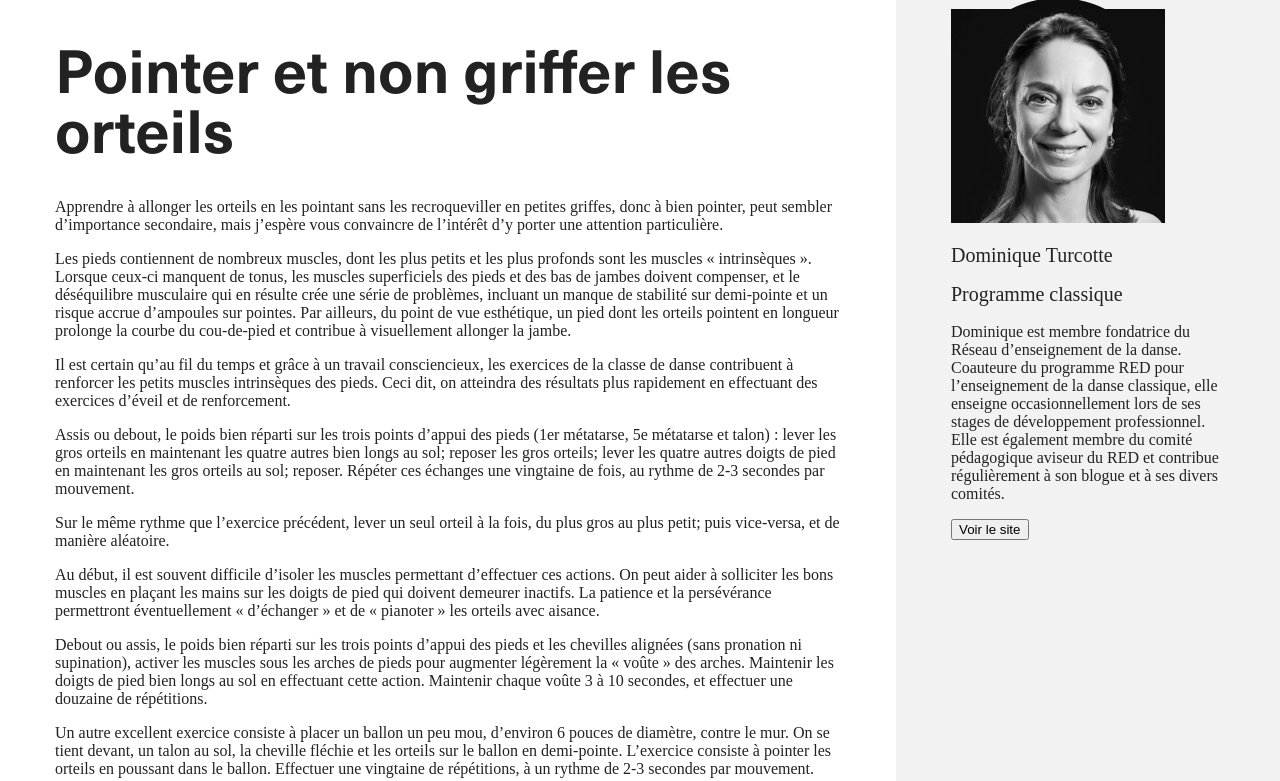
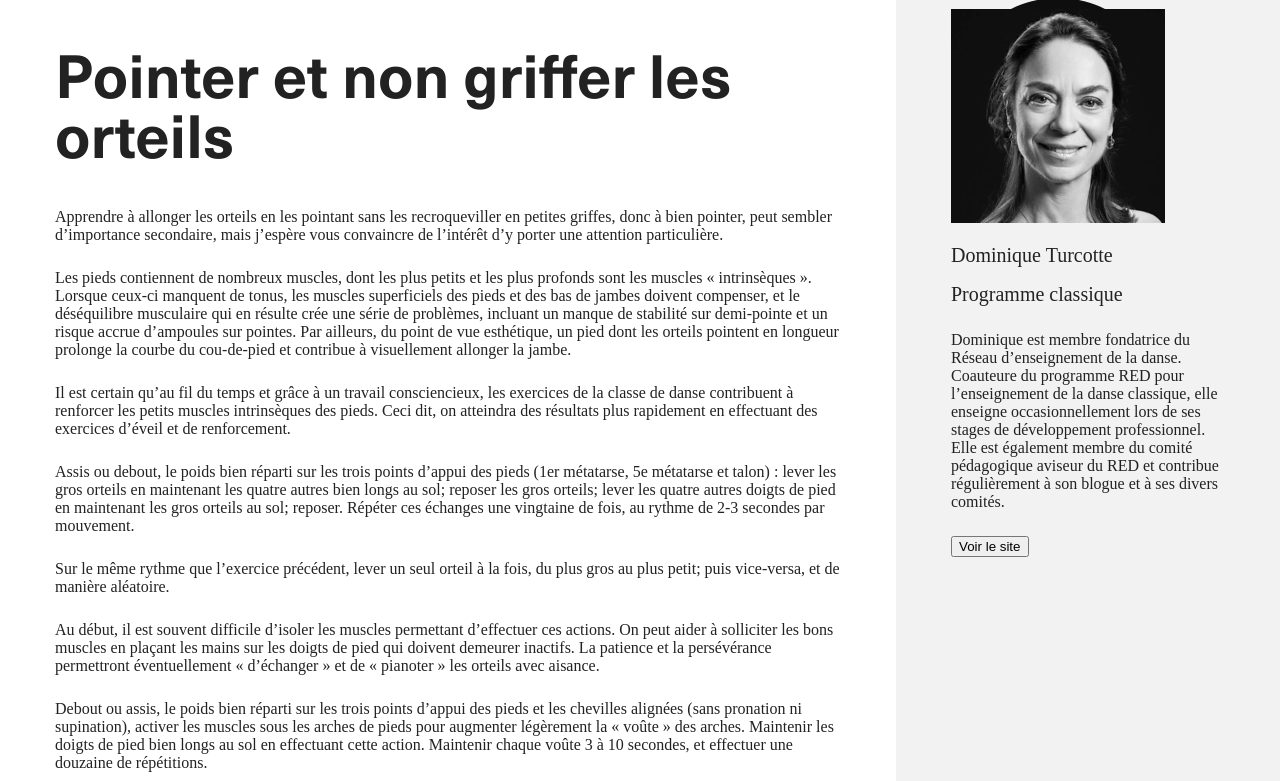
Before and after one commit to Nickoog/principalstudio, a website: page public/index.html in a window 1280 px wide. Shown: the part 602-1383 px from the top of the page. Drawn offline with Linux system fonts and the light colour scheme; a web font is replaced by a local one.

Commit message:
css on main

```diff
--- a/public/index.html
+++ b/public/index.html
@@ -19,7 +19,7 @@
                     </a>
                 </div>
                 <div class="burger-container">
-                    <div id="nav-icon" class="open">
+                    <div id="nav-icon" class="">
                         <span></span>
                         <span></span>
                         <span></span>
@@ -27,7 +27,7 @@
                     </div>
                 </div>
             </div>
-            <div class="navbar-container open">
+            <div class="navbar-container">
                     <nav class="nav-container container">
                         <ul class="items-list">
                             <li class="menu-item">
--- a/public/style.css
+++ b/public/style.css
@@ -94,10 +94,6 @@ body {
     font-family: 'Linotype';
     font-weight: normal;
     color: #222222;
-}
-h1 {
-    font-size: 60px;
-    line-height: 1;
 }
 h2 {
     font-size: 20px;
@@ -297,6 +293,29 @@ p {
 /* start css for MAIN */
 .main{
     background-color: white;
+    margin-bottom: 75px;
+}
+h1 {
+    font-size: 25px;
+    line-height: 1.2;
+    margin: 34px 0px;
+}
+p {
+    font-size: 14px;
+}
+@media screen and (min-width: 768px) {
+    .main {
+        margin-bottom: 175px;
+    }
+    h1 {
+        font-size: 60px;
+        line-height: 1;
+        margin: 45px 0px;
+    }
+    p {
+        font-size: 16px;
+        margin: 25px 0px;
+    }
 }
 /* end css for MAIN */
 
```
